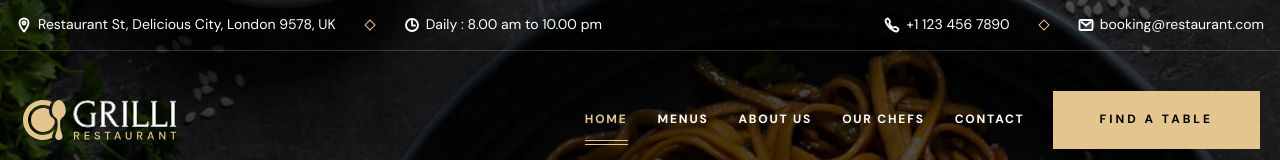
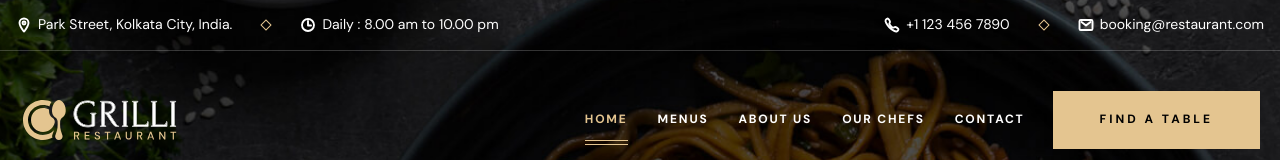
Before and after one commit to Subho18/grilli_restaurant, a plain HTML site: page index.html in a window 1280 px wide. Shown: the top 160 px of the page. Drawn offline with nearby package versions, Linux system fonts and the light colour scheme; a web font is replaced by a local one.

Commit message:
Update index.html

```diff
--- a/index.html
+++ b/index.html
@@ -67,7 +67,7 @@
         </div>
 
         <span class="span">
-          Restaurant St, Delicious City, London 9578, UK
+          Park Street, Kolkata City, India.
         </span>
       </address>
 
```
